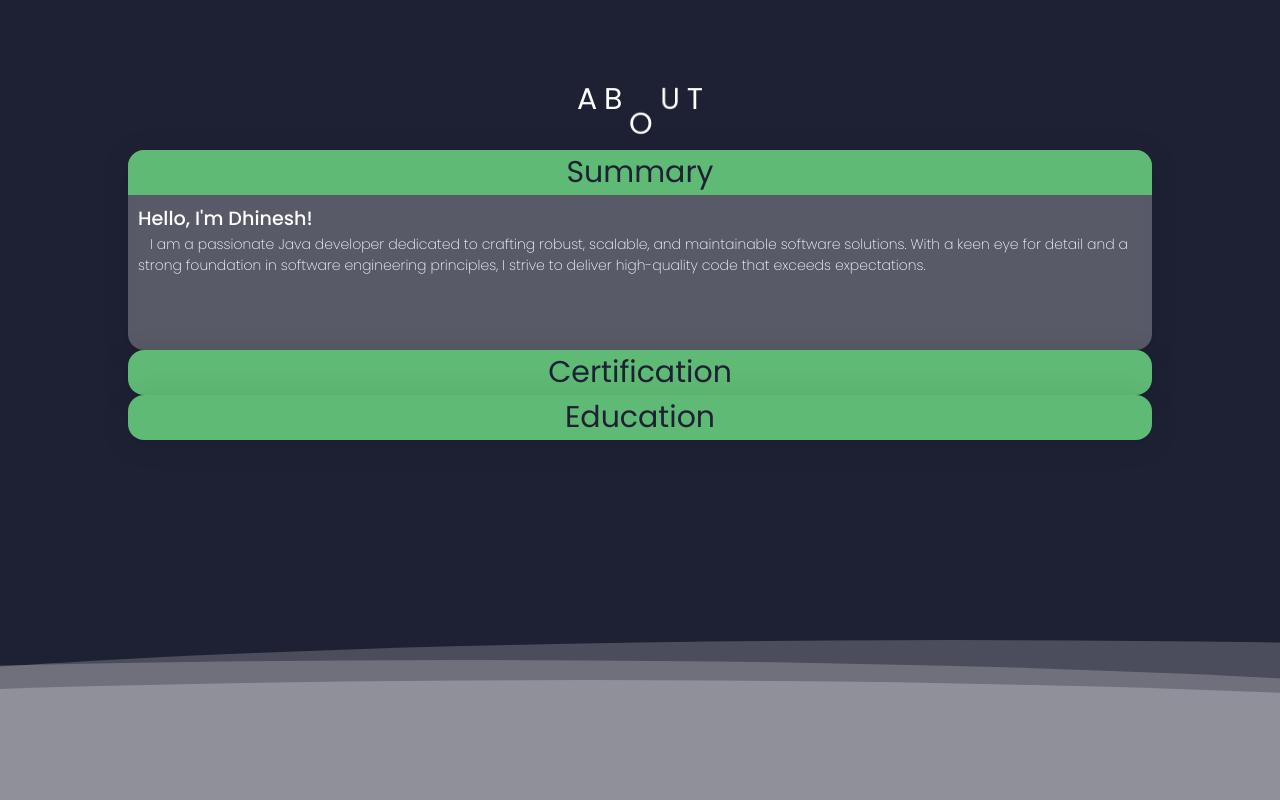
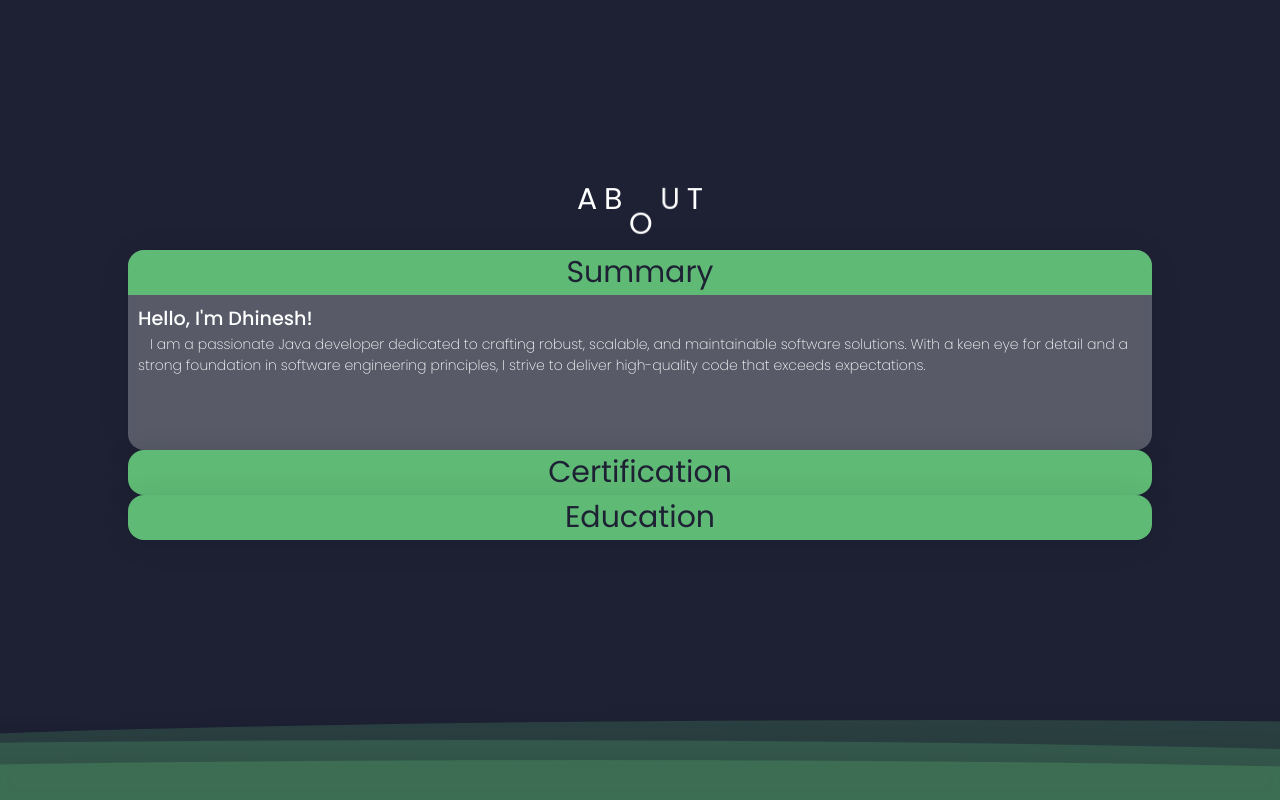
Before and after one commit to dhineshio/portfolio-2.0, a website: page index.html in a window 1280 px wide. Shown: the part 916-1716 px from the top of the page. Drawn offline with nearby package versions, Linux system fonts and the light colour scheme; files that its build step writes are made by us from their sources.

Commit message:
green wave fix

```diff
--- a/assets/sass/_bg-anim.scss
+++ b/assets/sass/_bg-anim.scss
@@ -1,4 +1,5 @@
 @import "./variables";
+@import "./mixins";
 .bg-container {
   width: 100%;
   height: 100vh;
@@ -77,16 +78,17 @@
   }
 }
 .wave {
-  background: rgb(255 255 255 / 25%);
+  @include glass-bg-green;
   border-radius: 1000% 1000% 0 0;
   position: absolute;
   width: 200%;
-  height: 10em;
+  height: 5em;
   animation: wave 10s -3s linear infinite;
   transform: translate3d(0, 0, 0);
   opacity: 0.8;
   bottom: 0;
   left: 0;
+  bottom: 0;
   z-index: 1;
   &:nth-of-type(2) {
     bottom: -1.25em;
--- a/assets/sass/_mixins.scss
+++ b/assets/sass/_mixins.scss
@@ -6,3 +6,11 @@
   backdrop-filter: blur(5px);
   -webkit-backdrop-filter: blur(5px);
 }
+
+@mixin glass-bg-green {
+  background: rgba($color: $primary-color, $alpha: 0.26);
+  border-radius: 16px;
+  box-shadow: 0 4px 30px rgba(0, 0, 0, 0.1);
+  backdrop-filter: blur(5px);
+  -webkit-backdrop-filter: blur(5px);
+}
--- a/assets/sass/_utitlities.scss
+++ b/assets/sass/_utitlities.scss
@@ -29,7 +29,7 @@
   width: fit-content;
   position: absolute;
   // top: 20%;
-  top: 100px;
+  top: 200px;
   left: 50%;
   transform: translate(-50%, -50%);
   // z-index: 1;
--- a/assets/sass/main.scss
+++ b/assets/sass/main.scss
@@ -134,12 +134,12 @@ a {
     justify-content: center;
 
     .about-grp {
-      margin: 150px 0px 0px 0px;
+      margin: 250px 0px 0px 0px;
+      z-index: 2;
       .about-box {
         @include glass-bg;
         margin: auto;
         width: 80%;
-        // height: 500px;
         display: flex;
         flex-direction: column;
         cursor: pointer;
@@ -159,6 +159,7 @@ a {
           font-size: 30px;
         }
         .main-box {
+          overflow: hidden;
           div {
             border: 2px solid $primary-color;
             margin-bottom: 10px;
@@ -193,9 +194,6 @@ a {
       }
       .about-box-2 {
         height: 280px;
-      }
-      .about-box-3 {
-        // height: 370px;
       }
     }
   }
```
Also changed, not shown: index.html (+1 -1 lines), assets/css/main.css, 1 other file.
